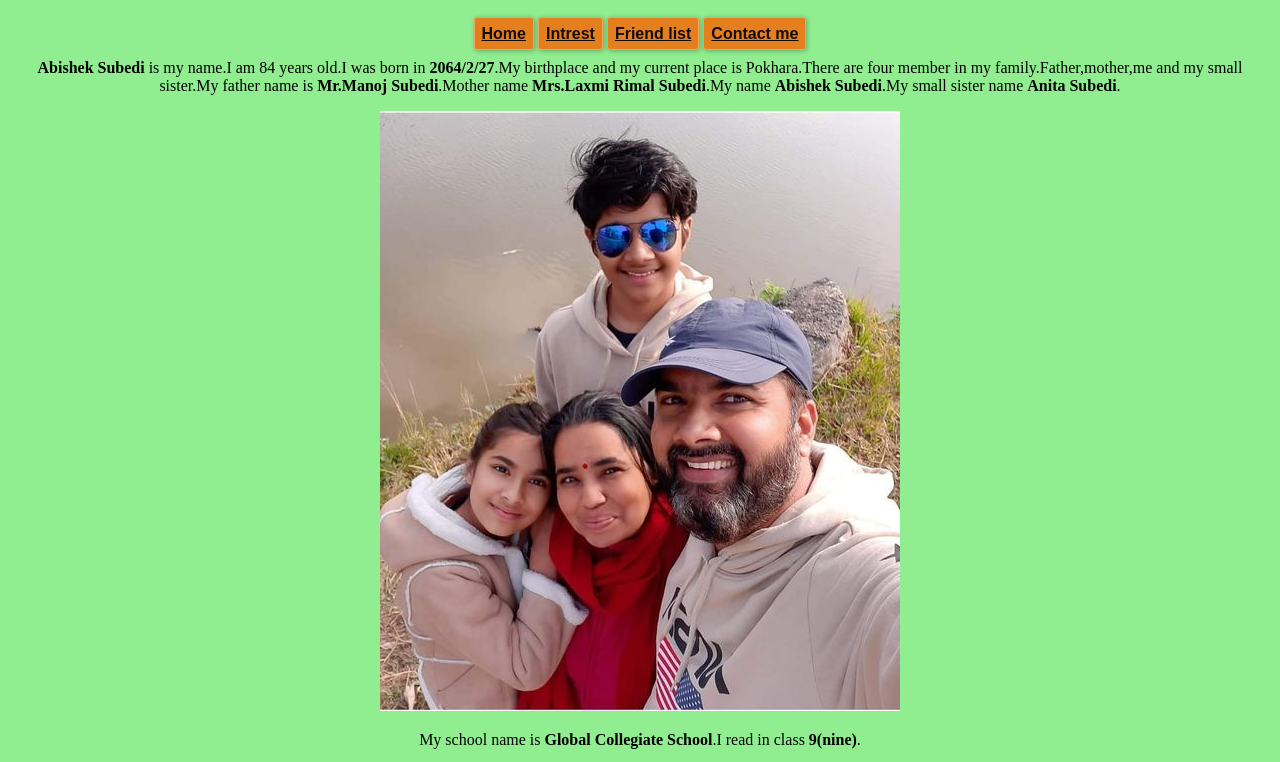
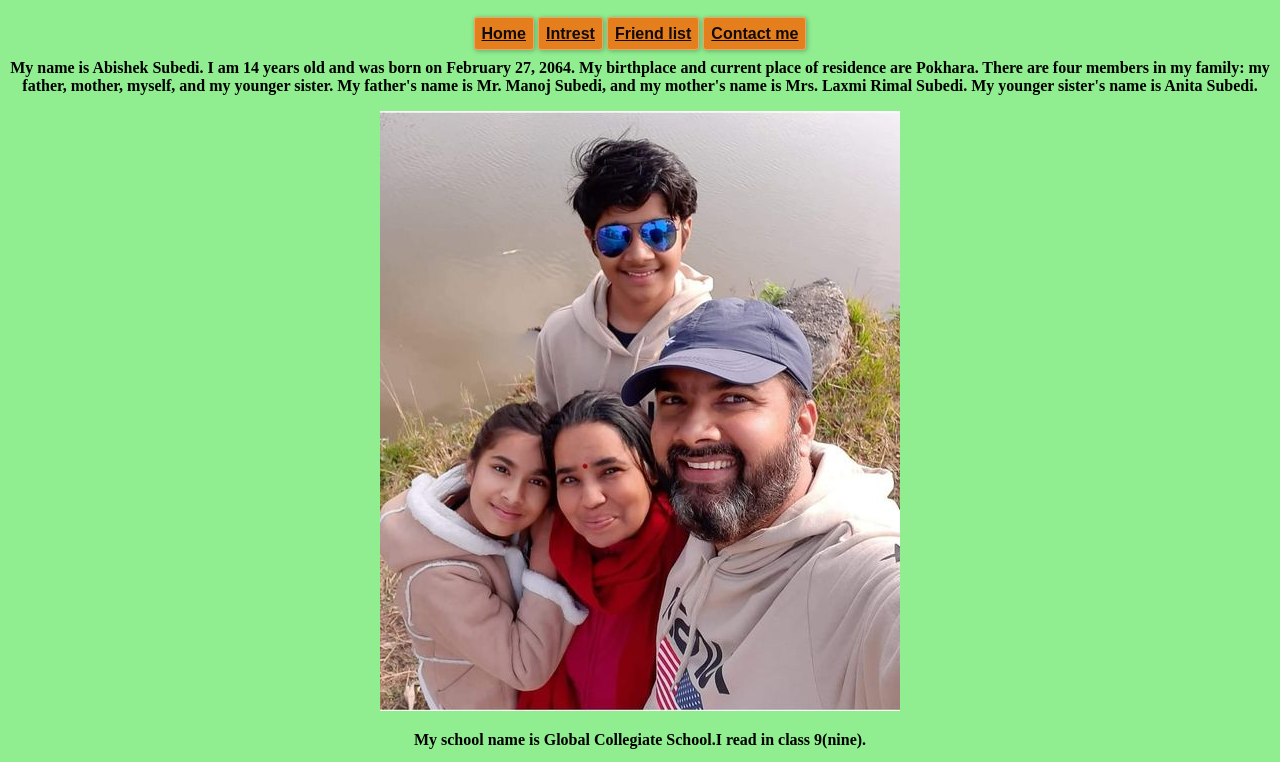
Before and after one commit to abisheksubedi16/Abishek-s-Website, a plain HTML site: page index.html in a window 1280 px wide. Shown: the part 73-835 px from the top of the page. Drawn offline with Linux system fonts and the light colour scheme.

Commit message:
Update index.html

```diff
--- a/index.html
+++ b/index.html
@@ -15,7 +15,7 @@
         <a href="Contact me.html">Contact me</a>
 
         <br>
-        <p title="About Abishek's bio"><b>Abishek Subedi</b> is my name.I am 84 years old.I was born in <b>2064/2/27</b>.My birthplace and my current place is Pokhara.There are four member in my family.Father,mother,me and my small sister.My father name is <b>Mr.Manoj Subedi</b>.Mother name <b>Mrs.Laxmi Rimal Subedi</b>.My name <b>Abishek Subedi</b>.My small sister name <b>Anita Subedi</b>.</p>
+        <p title="About Abishek's bio"><b>My name is Abishek Subedi. I am 14 years old and was born on February 27, 2064. My birthplace and current place of residence are Pokhara. There are four members in my family: my father, mother, myself, and my younger sister. My father's name is Mr. Manoj Subedi, and my mother's name is Mrs. Laxmi Rimal Subedi. My younger sister's name is Anita Subedi.</p>
         <img src="family.jpg">
         <p>My school name is <b>Global Collegiate School</b>.I read in class <b>9(nine)</b>.</p>
         <img src="school.jpg">
```
